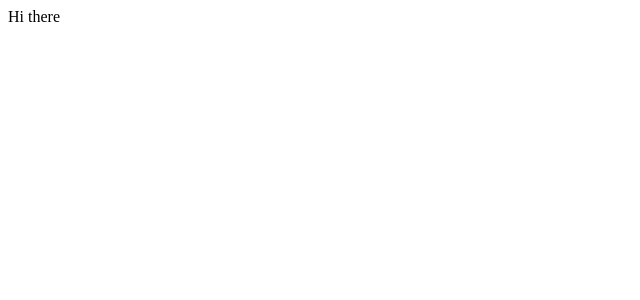
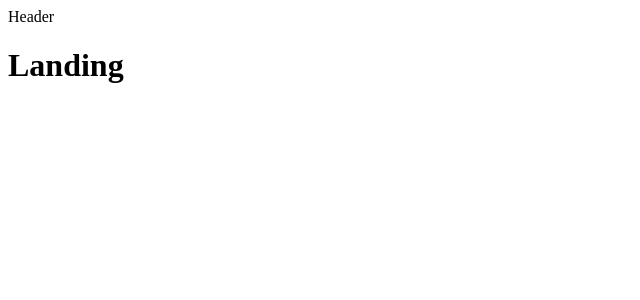
Before and after one commit to csergey8/survey_server, a React (Create React App) app in the folder client/: page / in a window 1280 px wide. Shown: the top 300 px of the page, without its empty margins (0-640 px from the left). Built offline with nearby package versions, Linux system fonts and the light colour scheme.

Commit message:
router added

```diff
--- a/client/src/components/App.js
+++ b/client/src/components/App.js
@@ -1,9 +1,24 @@
 import React from 'react';
+import { BrowserRouter, Route } from 'react-router-dom';
+
+import Header from './Header';
+
+
+const Dashboard = () => <h1>Dashboard</h1>
+const SurveyNew = () => <h1>SurveyNew</h1>
+const Landing = () => <h1>Landing</h1>
 
 const App = () => {
     return (
         <div>
-            Hi there
+           <BrowserRouter>
+                <div>
+                    <Header />
+                    <Route exact path="/" component={Landing} />
+                    <Route exact path="/surveys" component={Dashboard} />
+                    <Route path="/surveys/new" component={SurveyNew} />
+                </div>
+           </BrowserRouter>
         </div>
     );
 }
--- /dev/null
+++ b/client/src/components/Header.js
@@ -0,0 +1,14 @@
+import React, { Component } from 'react';
+
+
+class Header extends Component {
+    render() {
+        return (
+            <div>
+                Header
+            </div>
+        );
+    }
+}
+
+export default Header;
--- a/client/src/index.js
+++ b/client/src/index.js
@@ -5,9 +5,9 @@
 
 import App from './components/App';
 
-const store = createStore(() => [], {}, applyMiddleware());
+import reducers from './reducers';
 
-
+const store = createStore(reducers, {}, applyMiddleware());
 
 
 
--- /dev/null
+++ b/client/src/reducers/authReducer.js
@@ -0,0 +1,6 @@
+export default function(state = {}, action) {
+    switch(action.type) {
+        default:
+            return state;
+    }
+}
--- /dev/null
+++ b/client/src/reducers/index.js
@@ -0,0 +1,7 @@
+import { combineReducers } from 'redux';
+import authReducer from './authReducer';
+
+
+export default combineReducers({
+    auth: authReducer
+});
```
